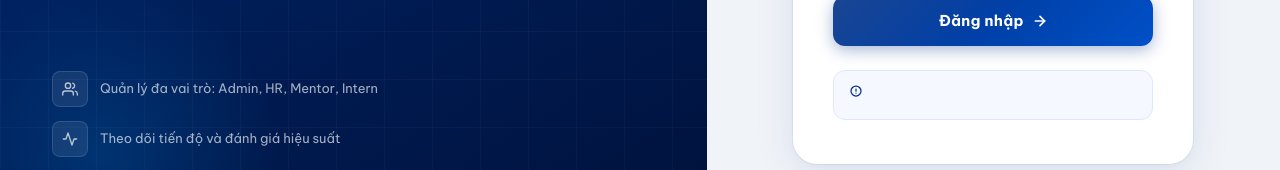
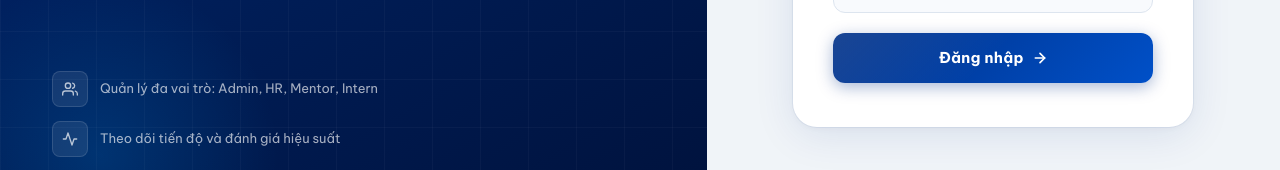
Before and after one commit to yenle2409/QuanLyTTS_MB, a React (Vite) app in the folder frontend/: page /#/ in a window 1280 px wide. Shown: the part 545-715 px from the top of the page. Built offline with nearby package versions, Linux system fonts and the light colour scheme; no server answers.

Commit message:
Update LoginPage.tsx

```diff
--- a/frontend/src/pages/auth/LoginPage.tsx
+++ b/frontend/src/pages/auth/LoginPage.tsx
@@ -665,17 +665,7 @@ export default function LoginPage() {
               </button>
             </form>
 
-            <div className="mb-demo-box">
-              <div className="mb-demo-title">
-                <svg width="12" height="12" viewBox="0 0 24 24" fill="none" stroke="currentColor" strokeWidth="2.5" strokeLinecap="round" strokeLinejoin="round">
-                  <circle cx="12" cy="12" r="10"/>
-                  <line x1="12" y1="8" x2="12" y2="12"/>
-                  <line x1="12" y1="16" x2="12.01" y2="16"/>
-                </svg>
 
-              </div>
-
-            </div>
           </div>
         </div>
       </div>
```
